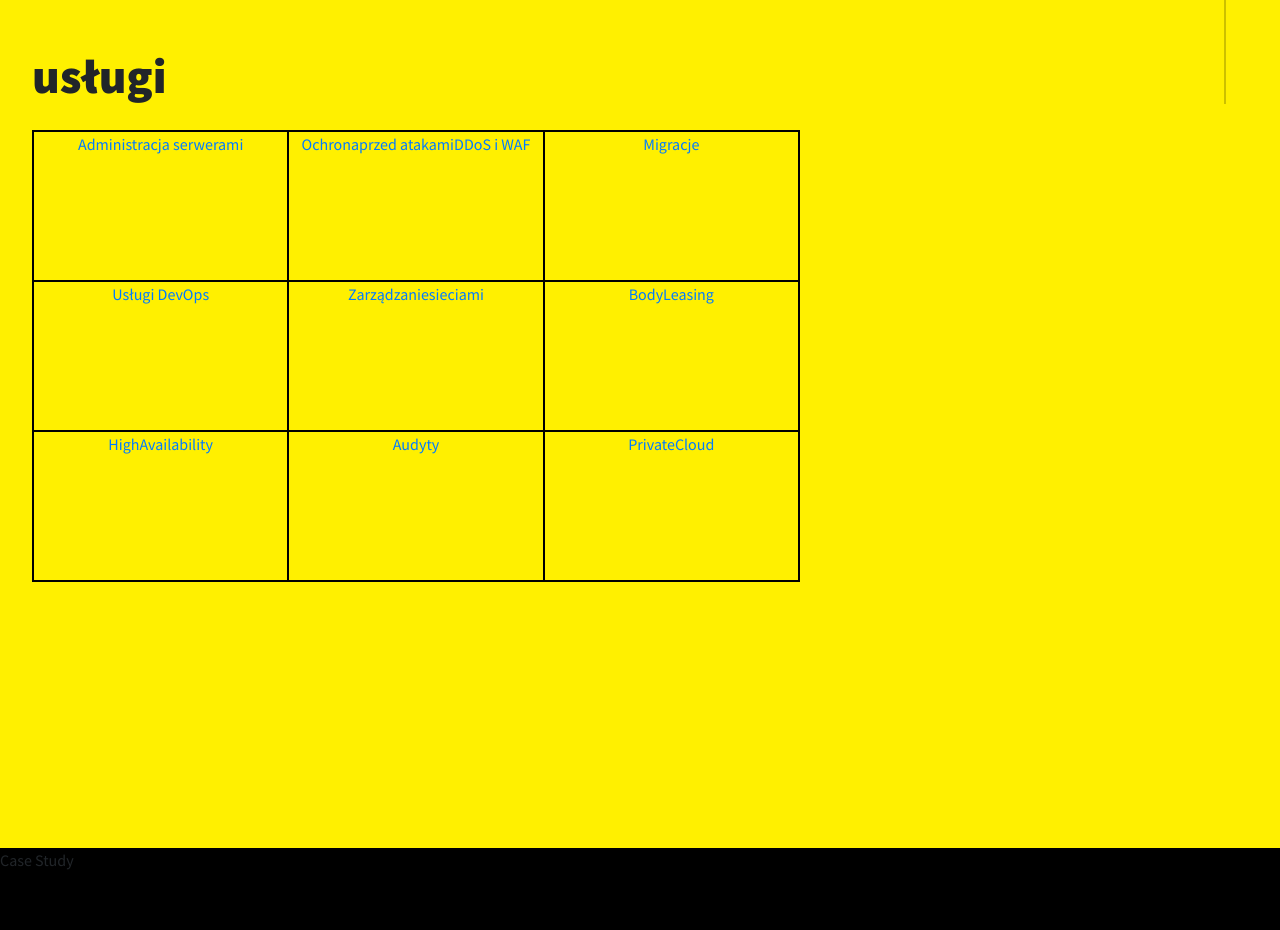
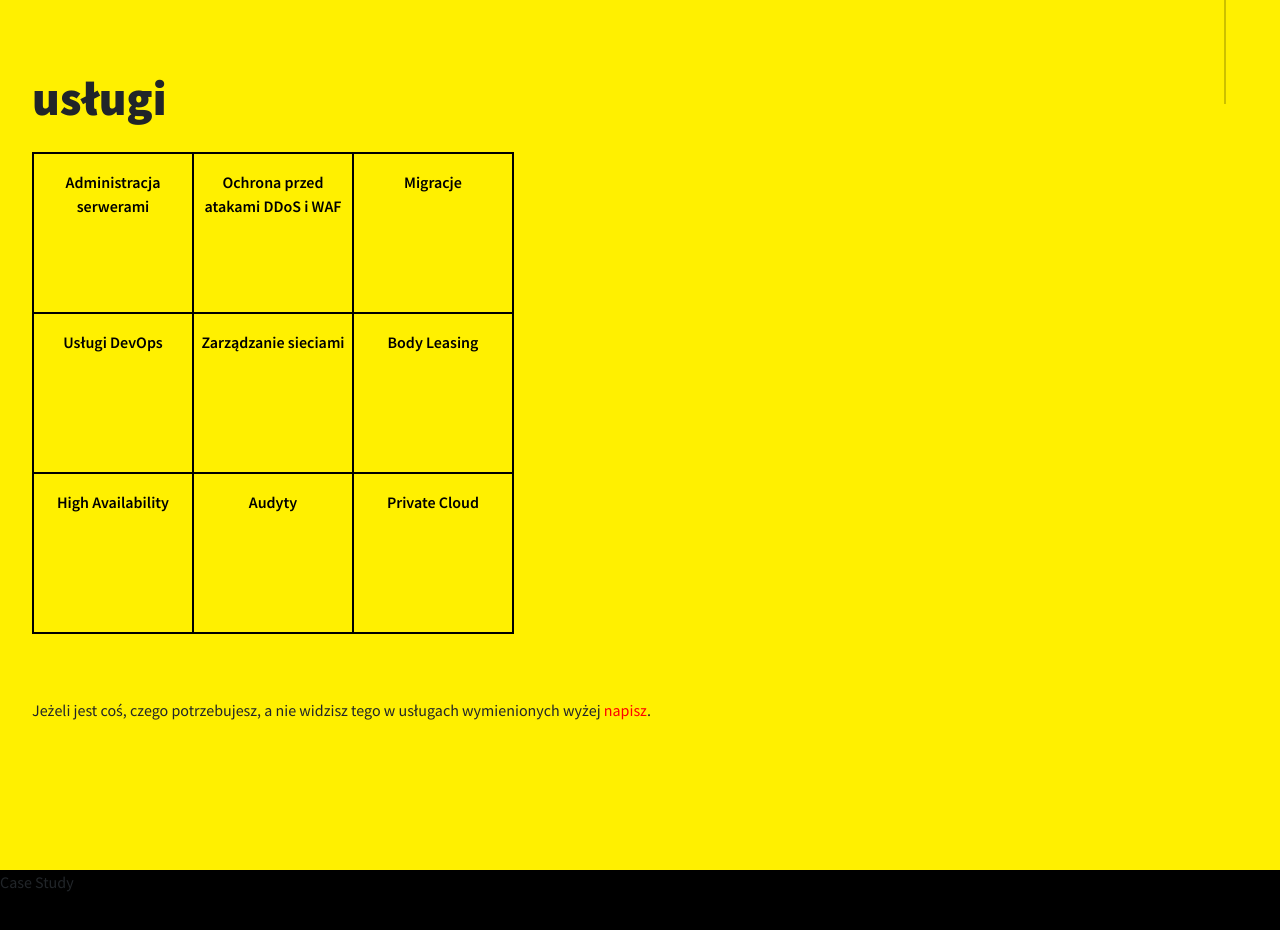
Before and after one commit to siwoczarny/devops, a React (Create React App) app: page / in a window 1280 px wide. Shown: the part 840-1770 px from the top of the page. Built offline with nearby package versions, Linux system fonts and the light colour scheme.

Commit message:
Improved services section and added logo

```diff
--- a/public/index.html
+++ b/public/index.html
@@ -24,8 +24,7 @@
       work correctly both with client-side routing and a non-root public URL.
       Learn how to configure a non-root public URL by running `npm run build`.
     -->
-    <link href="https://fonts.googleapis.com/css?family=Source+Sans+Pro:400,700,900&display=swap&subset=latin-ext" rel="stylesheet">
-    <title>React App</title>
+    <link href="https://fonts.googleapis.com/css?family=Source+Sans+Pro:400,600,700,900&display=swap&subset=latin-ext" rel="stylesheet">    <title>React App</title>
   </head>
   <body>
     <noscript>You need to enable JavaScript to run this app.</noscript>
--- a/src/components/elements/Services.js
+++ b/src/components/elements/Services.js
@@ -16,7 +16,7 @@ const Services = () => {
                 </Col>
                 <Col md={4}>
                     <div className="services_box">
-                        <a href="...">Ochronaprzed atakamiDDoS i WAF</a>
+                        <a href="...">Ochrona przed atakami DDoS i WAF</a>
                     </div>
                 </Col>
                 <Col md={4}>
@@ -33,19 +33,19 @@ const Services = () => {
                 </Col>
                 <Col md={4}>
                     <div className="services_box">
-                        <a href="...">Zarządzaniesieciami</a>
+                        <a href="...">Zarządzanie sieciami</a>
                     </div>
                 </Col>
                 <Col md={4}>
                     <div className="services_box">
-                        <a href="...">BodyLeasing</a>
+                        <a href="...">Body Leasing</a>
                     </div>
                 </Col>
             </Row>
             <Row>
                 <Col md={4}>
                     <div className="services_box">
-                        <a href="...">HighAvailability</a>
+                        <a href="...">High Availability</a>
                     </div>
                 </Col>
                 <Col md={4}>
@@ -55,10 +55,13 @@ const Services = () => {
                 </Col>
                 <Col md={4}>
                     <div className="services_box">
-                        <a href="...">PrivateCloud</a>
+                        <a href="...">Private Cloud</a>
                     </div>
                 </Col>
             </Row>
+            </div>
+            <div className="services_footnote">
+                <p>Jeżeli jest coś, czego potrzebujesz, a nie widzisz tego w usługach wymienionych wyżej <a href="#contact">napisz</a>.</p>
             </div>
         </section>
     );
--- a/src/components/layout/Main.js
+++ b/src/components/layout/Main.js
@@ -1,5 +1,7 @@
 import React, { Component } from 'react';
 import '../../styles/layout/Main.scss';
+//logo
+import logo from '../../images/logo.png';
 //elements
 import Start from '../elements/Start';
 import Services from '../elements/Services';
@@ -14,7 +16,7 @@ class Main extends Component {
         return (
         <>
         <div className="main_title">
-          <h1>LOGO</h1>
+            <img src={logo} alt=""/>
         </div>
         <div className="main_content">
             <Start />
--- a/src/styles/elements/Services.scss
+++ b/src/styles/elements/Services.scss
@@ -11,20 +11,41 @@
         font-weight: 900;
     }
     &_links {
-        width: 60%;
+        width: min-content;
         margin-left: 32px;
         text-align: center;
         border: 1px solid $color-main;
+        @include tablet-small {
+            width: max-content;
+        }
         }
     &_box {
-        height: 150px;
-        width: 100%;
+        height: 160px;
+        width: 160px;
         margin: 0;
-        padding: 0;
+        padding-top: 16px;
         border: 1px solid $color-main;
-        @include tablet-small {
-            width: 100%;
-            max-width: 256px;
+        transition: $transition;
+        a {
+            font-weight: 600;
+            color: $color-main;
+            transition: $transition;
+        }
+        &:hover {
+            background-color: $color-bg-neg;
+            a {
+            color: $color-main-neg;
+            text-decoration: none;
+            }
+        }
+    }
+    &_footnote {
+        margin: 64px 0 0 32px ;
+        a {
+            color: red;
+            &:hover {
+                color: red;
+            }
         }
     }
 }
```
Also changed, not shown: src/images/logo.png (added).
